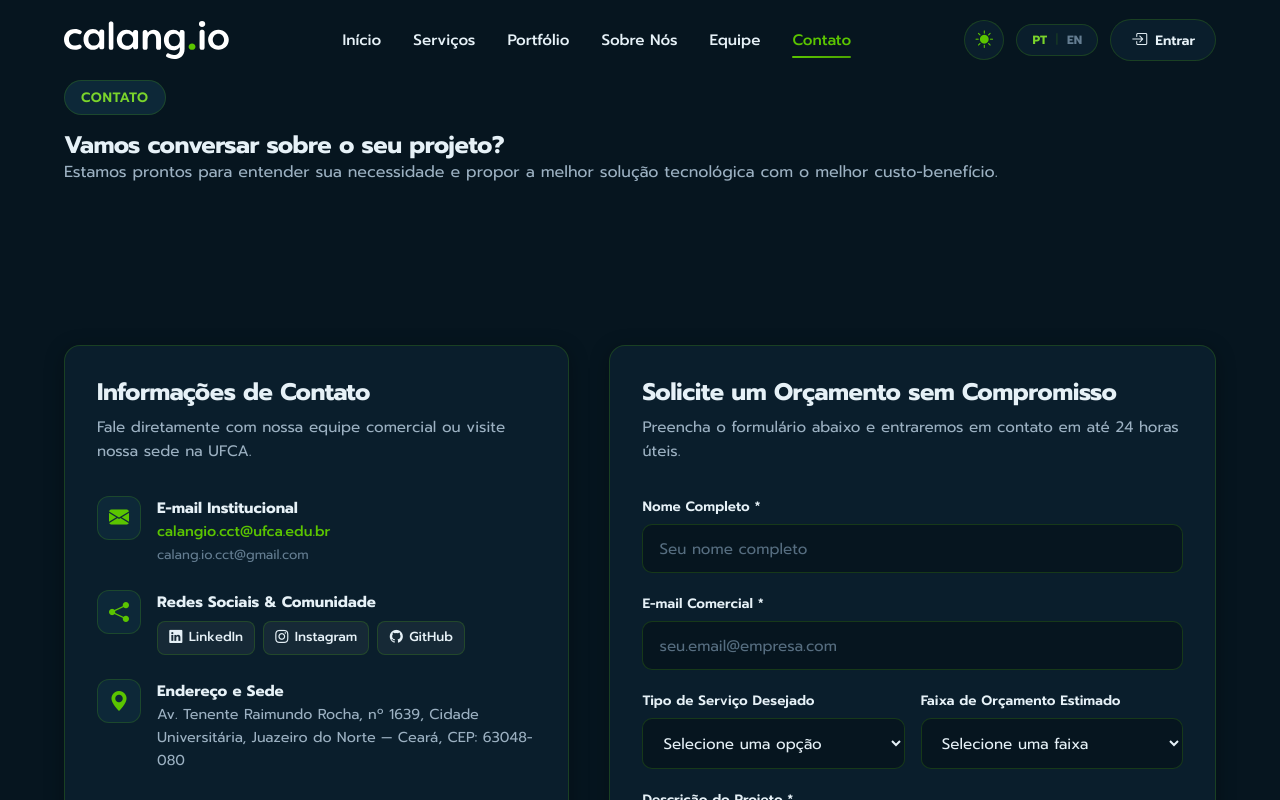
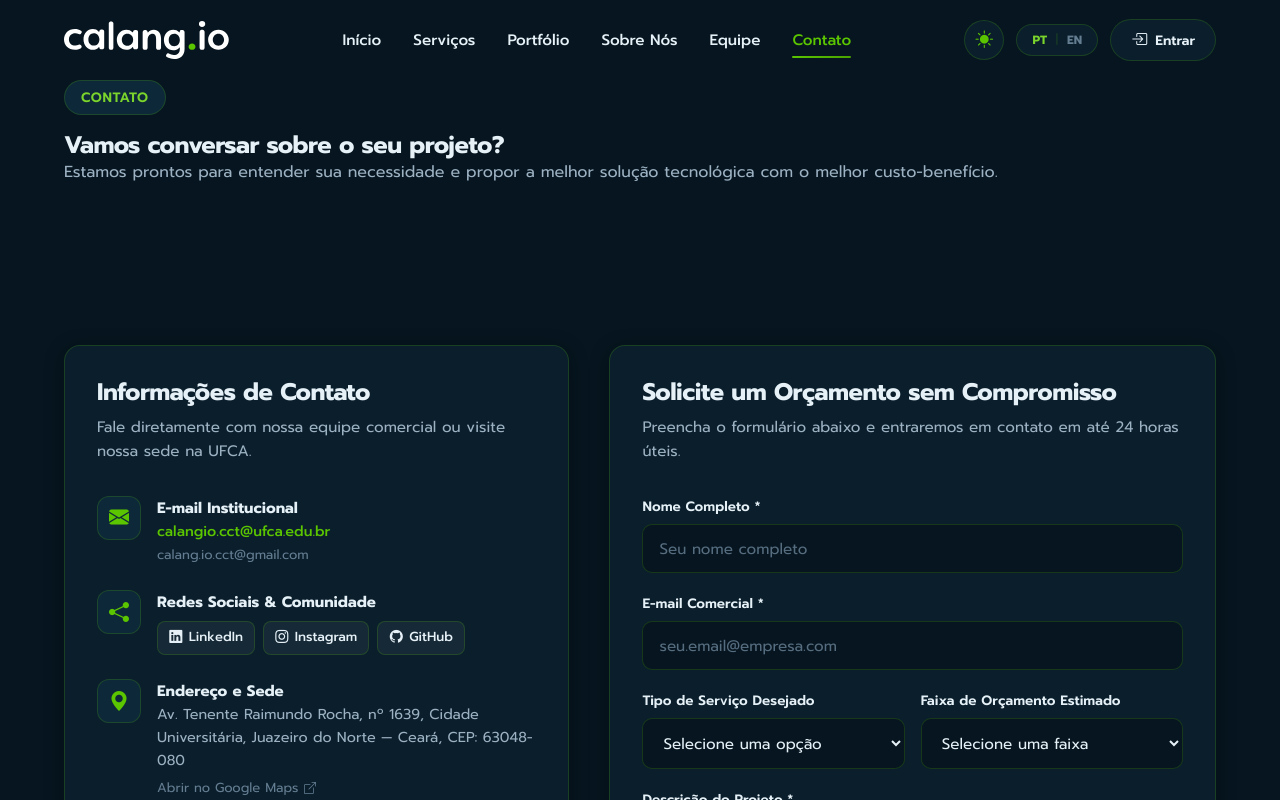
Before and after one commit to FelipeFerraz4/calangio-site, an Angular app: page /pt/contato in a window 1280 px wide. Shown: the top 800 px of the page. Built offline with nearby package versions, Linux system fonts and the light colour scheme; grey boxes are pictures that could not be loaded.

Commit message:
fix(contact): center google maps on exact ufca juazeiro do norte campus address

```diff
--- a/src/app/features/contact/contact.html
+++ b/src/app/features/contact/contact.html
@@ -63,6 +63,14 @@
             <div>
               <strong>{{ translationService.currentContent().contact.info.addressTitle }}</strong>
               <p>{{ translationService.currentContent().contact.info.address }}</p>
+              <a href="https://maps.google.com/?q=Av.+Tenente+Raimundo+Rocha,+1639+-+Cidade+Universit%C3%A1ria,+Juazeiro+do+Norte+-+CE,+63048-080"
+                 target="_blank"
+                 rel="noopener noreferrer"
+                 class="info-secondary-link"
+                 style="display: inline-flex; align-items: center; gap: 0.35rem; margin-top: 0.35rem;">
+                {{ translationService.currentLang() === 'pt' ? 'Abrir no Google Maps' : 'Open in Google Maps' }}
+                <i class="bi bi-box-arrow-up-right" style="font-size: 0.75rem;"></i>
+              </a>
             </div>
           </div>
         </div>
@@ -70,7 +78,7 @@
         <!-- Google Maps Embed -->
         <div class="map-wrapper">
           <iframe
-            src="https://www.google.com/maps/embed?pb=!1m18!1m12!1m3!1d3958.859873428989!2d-39.309000!3d-7.234000!2m3!1f0!2f0!3f0!3m2!1i1024!2i768!4f13.1!3m3!1m2!1s0x7a17f4ca6a84f39%3A0x6b772c6e6e22f20!2sUniversidade%20Federal%20do%20Cariri%20(UFCA)!5e0!3m2!1spt-BR!2sbr!4v1700000000000!5m2!1spt-BR!2sbr"
+            src="https://www.google.com/maps/embed?pb=!1m18!1m12!1m3!1d3957.971408891485!2d-39.303602!3d-7.256338!2m3!1f0!2f0!3f0!3m2!1i1024!2i768!4f13.1!3m3!1m2!1s0x7a182741d40a5a7%3A0x86b3f7f8bb5f0da5!2sUniversidade%20Federal%20do%20Cariri%20(UFCA)%20-%20Campus%20Juazeiro%20do%20Norte!5e0!3m2!1spt-BR!2sbr!4v1710000000000!5m2!1spt-BR!2sbr"
             width="100%"
             height="220"
             style="border:0; border-radius: 12px;"
```
